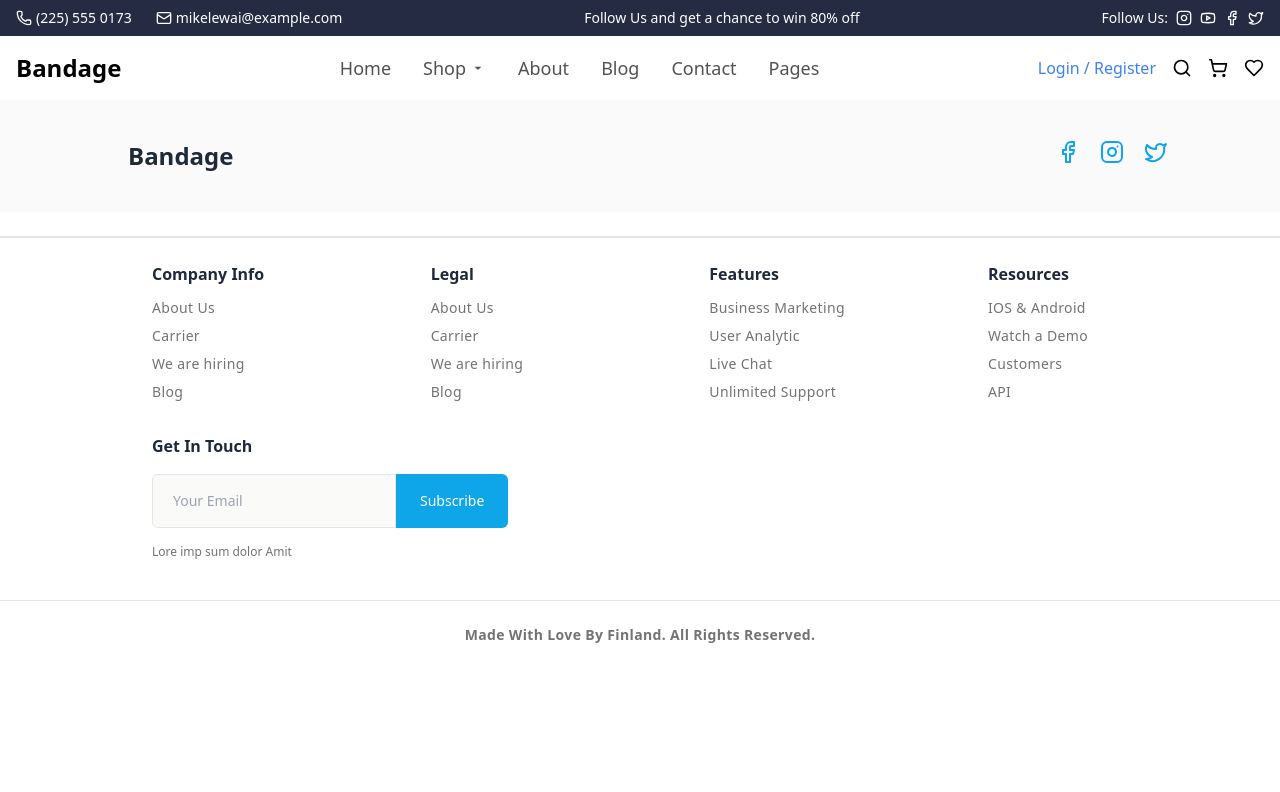
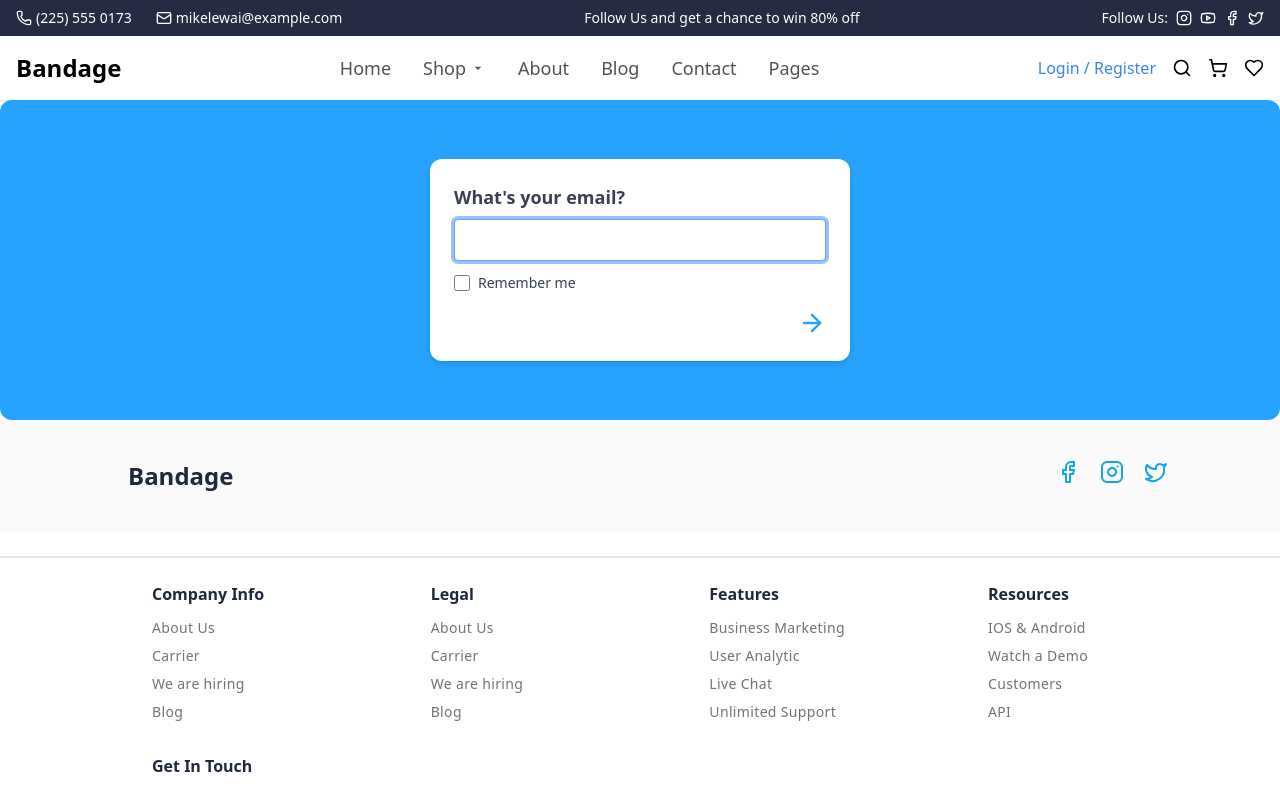
Before and after one commit to yakutbirce/shophoria-frontend, a React (Vite) app: page /login in a window 1280 px wide. Shown: the top 792 px of the page. Built offline with nearby package versions, Linux system fonts and the light colour scheme.

Commit message:
feat(login): complete T10 login requirements with RHF, thunk, gravatar and persistent state

```diff
--- a/package.json
+++ b/package.json
@@ -10,10 +10,12 @@
     "preview": "vite preview"
   },
   "dependencies": {
+    "@reduxjs/toolkit": "^2.7.0",
     "axios": "^1.8.4",
     "lucide-react": "^0.487.0",
     "react": "^19.0.0",
     "react-dom": "^19.0.0",
+    "react-gravatar": "^2.6.3",
     "react-hook-form": "^7.55.0",
     "react-redux": "^9.2.0",
     "react-router-dom": "^5.3.4",
--- a/src/App.jsx
+++ b/src/App.jsx
@@ -22,9 +22,25 @@ import ContactPage from "./components/Contact/ContactPage";
 import ContactUsPage from "./components/Contact/ContactUsPage";
 import AuthChoicePage from "./pages/AuthChoicePage";
 import SignUp from "./components/Auth/SignUp";
+import Login from "./components/Auth/Login";
+import { useEffect } from "react";
+import { useDispatch } from "react-redux";
+import { setUser } from "./store/userSlice";
+
+
 
 
 function App() {
+
+  const dispatch = useDispatch();
+
+useEffect(() => {
+  const savedUser = localStorage.getItem("userInfo");
+  if (savedUser) {
+    dispatch(setUser(JSON.parse(savedUser)));
+  }
+}, [dispatch]);
+
   const location = useLocation();
 
   const isShopLayout =
@@ -62,7 +78,13 @@ function App() {
   <AuthChoicePage />
 </Route>
 
-{/* Gerçek Sign‑Up formu */}
+{/* Login formu */}
+<Route path="/login">
+  <Login />
+</Route>
+
+
+{/* Sign‑Up formu */}
 <Route path="/signup">
   <SignUp />
 </Route>
--- /dev/null
+++ b/src/components/Auth/Login.jsx
@@ -0,0 +1,218 @@
+
+import React, { useState, useRef } from "react";
+import { useForm } from "react-hook-form";
+import { useHistory } from "react-router-dom";
+import { toast } from "react-toastify";
+import { ArrowLeft, ArrowRight } from "lucide-react";
+import { useDispatch } from "react-redux";
+import { loginThunk } from "../../store/userSlice";
+
+const questions = [
+  {
+    name: "email",
+    question: "What's your email?",
+    pattern: /^[^\s@]+@[^\s@]+\.[^\s@]+$/,
+    validate: (value) =>
+      /^[^\s@]+@[^\s@]+\.[^\s@]+$/.test(value) || "Please enter a valid email",
+  },
+  {
+    name: "password",
+    question: "Enter your password",
+    type: "password",
+    validate: (value) => value.length >= 6 || "Password must be at least 6 chars",
+  },
+];
+
+
+
+
+const Login = () => {
+  const history = useHistory();
+  const dispatch = useDispatch();
+  const inputRef = useRef(null);
+
+  const [position, setPosition] = useState(0);
+  const [answers, setAnswers] = useState({});
+  const [progress, setProgress] = useState(0);
+  const [inputValue, setInputValue] = useState("");
+  const [submitting, setSubmitting] = useState(false);
+  const [completed, setCompleted] = useState(false);
+
+  const [rememberMe, setRememberMe] = useState(false);
+
+
+  const {
+    register,
+    setValue,
+    trigger,
+    formState: { errors },
+  } = useForm();
+
+  const current = questions[position];
+
+  const handleNext = async () => {
+    const isValid = await trigger(current.name);
+    if (!isValid) return;
+
+    const updatedAnswers = { ...answers, [current.name]: inputValue };
+    setAnswers(updatedAnswers);
+    setValue(current.name, inputValue);
+    setInputValue("");
+    setProgress(((position + 1) / questions.length) * 100);
+
+    if (position + 1 < questions.length) {
+      setPosition((prev) => prev + 1);
+    } else {
+      handleSubmit(updatedAnswers);
+    }
+  };
+
+  const handleSubmit = async (data) => {
+    setSubmitting(true);
+
+    try {
+      const resultAction = await dispatch(loginThunk(data));
+
+
+      console.log("Gelen payload:", resultAction.payload);
+
+      if (loginThunk.fulfilled.match(resultAction)) {
+        if (rememberMe && resultAction.payload.token) {
+          localStorage.setItem("token", resultAction.payload.token);
+        }
+
+        toast.success("Login successful!");
+        await new Promise((r) => setTimeout(r, 1500));
+        setCompleted(true);
+        history.push("/");
+      } else {
+        throw new Error(resultAction.payload);
+      }
+    } catch (err) {
+      toast.error(err.message || "Login failed");
+    } finally {
+      setSubmitting(false);
+    }
+  };
+
+
+  return (
+    <div className="relative w-full min-h-[320px] bg-[#25A3FF] flex items-center justify-center rounded-xl">
+      <div
+        className="absolute top-0 left-0 h-full bg-[#0069ec] transition-all duration-300 rounded-xl"
+        style={{ width: `${progress}vw` }}
+      />
+
+      {completed ? (
+        <h1 className="text-white text-3xl font-bold animate-fade-in-up z-10 text-center">
+          Welcome back!
+        </h1>
+      ) : (
+        <div className="relative z-10 w-full max-w-[420px] bg-white p-6 rounded-xl shadow-md">
+          <label className="block text-lg font-semibold mb-2 text-gray-700">
+            {current.question}
+          </label>
+
+          <input
+            key={position}
+            type={current.type || "text"}
+            value={inputValue}
+            {...register(current.name, {
+              required: "This field is required",
+              validate: current.validate,
+            })}
+            onChange={(e) => {
+              const val = e.target.value;
+              setInputValue(val);
+              setValue(current.name, val);
+            }}
+            onKeyDown={(e) => {
+              if (e.key === "Enter") {
+                e.preventDefault();
+                handleNext();
+              }
+            }}
+            autoFocus
+            className="w-full px-3 py-2 border border-gray-300 rounded focus:outline-none focus:ring focus:border-blue-400"
+          />
+
+{errors[current.name] && (
+  <p className="text-sm text-red-500 mb-2">
+    {errors[current.name].message}
+  </p>
+)}
+
+<div className="flex items-center mt-3 mb-1">
+  <input
+    id="remember"
+    type="checkbox"
+    checked={rememberMe}
+    onChange={() => setRememberMe(!rememberMe)}
+    className="w-4 h-4 text-blue-600 bg-gray-100 border-gray-300 rounded focus:ring-blue-500 focus:ring-2"
+  />
+  <label htmlFor="remember" className="ml-2 text-sm font-medium text-gray-700">
+    Remember me
+  </label>
+</div>
+
+
+          <div className="flex justify-between items-center mt-4">
+            {position > 0 ? (
+              <button
+                onClick={() => {
+                  setPosition((prev) => prev - 1);
+                  const prevQ = questions[position - 1];
+                  setInputValue(answers[prevQ.name] || "");
+                  setProgress(((position - 1) / questions.length) * 100);
+                }}
+                className="text-[#25a3ff] hover:text-gray-800"
+              >
+                <ArrowLeft className="w-7 h-7" />
+              </button>
+            ) : (
+              <span className="w-7 h-7" />
+            )}
+
+            <button
+              onClick={handleNext}
+              disabled={submitting}
+              className={`text-[#25a3ff] hover:text-gray-800 transition-opacity duration-300 ${
+                submitting ? "opacity-50 cursor-not-allowed" : ""
+              }`}
+            >
+              {submitting ? (
+                <div className="flex items-center gap-2">
+                  <svg
+                    className="animate-spin h-5 w-5 text-[#25a3ff]"
+                    xmlns="http://www.w3.org/2000/svg"
+                    fill="none"
+                    viewBox="0 0 24 24"
+                  >
+                    <circle
+                      className="opacity-25"
+                      cx="12"
+                      cy="12"
+                      r="10"
+                      stroke="currentColor"
+                      strokeWidth="4"
+                    />
+                    <path
+                      className="opacity-75"
+                      fill="currentColor"
+                      d="M4 12a8 8 0 018-8v4a4 4 0 00-4 4H4z"
+                    />
+                  </svg>
+                  <span className="text-sm text-[#25a3ff]">Logging in...</span>
+                </div>
+              ) : (
+                <ArrowRight className="w-7 h-7" />
+              )}
+            </button>
+          </div>
+        </div>
+      )}
+    </div>
+  );
+};
+
+export default Login;
--- a/src/components/Navbar/MobileNavbar.jsx
+++ b/src/components/Navbar/MobileNavbar.jsx
@@ -1,9 +1,14 @@
 import React, { useState } from "react";
+import { useSelector } from "react-redux";
+import Gravatar from "react-gravatar";
+
 import { User, Search, ShoppingCart, Menu } from "lucide-react";
 import NavLinks from "../common/NavLinks";
 import { Link } from "react-router-dom";
 
 const MobileNavbar = () => {
+  const userInfo = useSelector((state) => state.user.userInfo);
+
   const [isMenuOpen, setIsMenuOpen] = useState(false);
 
   const toggleMenu = () => {
@@ -23,6 +28,20 @@ const MobileNavbar = () => {
           <Link to="/login-register" aria-label="User" className="focus:outline-none">
             <User size={24} />
           </Link>
+          {userInfo && (
+  <div className="flex items-center gap-2">
+    <Gravatar
+      email={userInfo.email}
+      className="rounded-full w-6 h-6"
+      default="mp"
+    />
+    <span className="text-sm text-neutral-700 font-semibold">
+      Welcome, {userInfo.name || userInfo.email}
+    </span>
+  </div>
+)}
+
+
           <Link to="/search" aria-label="Search" className="focus:outline-none">
             <Search size={24} />
           </Link>
--- a/src/components/Navbar/ShopMobileNavbar.jsx
+++ b/src/components/Navbar/ShopMobileNavbar.jsx
@@ -1,4 +1,7 @@
 import React, { useState } from "react";
+import { useSelector } from "react-redux";
+import Gravatar from "react-gravatar";
+
 import { Link } from "react-router-dom";
 import {
   Menu,
@@ -18,6 +21,8 @@ const navLinks = [
 ];
 
 const ShopMobileNavbar = () => {
+  const userInfo = useSelector((state) => state.user.userInfo);
+
   const [isOpen, setIsOpen] = useState(false);
 
   return (
@@ -57,6 +62,20 @@ const ShopMobileNavbar = () => {
           <Link to="/login-register" className="flex items-center gap-2 text-[#23A6F0] font-medium">
             <User size={20} /> Login / Register
           </Link>
+          {userInfo && (
+  <div className="flex items-center gap-2">
+    <Gravatar
+      email={userInfo.email}
+      className="rounded-full w-6 h-6"
+      default="mp"
+    />
+    <span className="text-sm text-neutral-700 font-semibold">
+      Welcome, {userInfo.name || userInfo.email}
+    </span>
+  </div>
+)}
+
+
           <Link to="/search" className="flex items-center gap-2 text-[#23A6F0]">
             <Search size={20} />
           </Link>
--- a/src/main.jsx
+++ b/src/main.jsx
@@ -1,13 +1,14 @@
-
-import { createRoot } from 'react-dom/client'
-import { BrowserRouter } from 'react-router-dom'
-import './index.css'
-import App from './App.jsx'
+import { createRoot } from 'react-dom/client';
+import { BrowserRouter } from 'react-router-dom';
+import { Provider } from 'react-redux';
+import { store } from './store/store';
+import './index.css';
+import App from './App.jsx';
 
 createRoot(document.getElementById('root')).render(
-
+  <Provider store={store}>
     <BrowserRouter>
-    <App />
-  </BrowserRouter>
-
-)
+      <App />
+    </BrowserRouter>
+  </Provider>
+);
--- /dev/null
+++ b/src/store/store.js
@@ -0,0 +1,8 @@
+import { configureStore } from "@reduxjs/toolkit";
+import userReducer from "./userSlice";
+
+export const store = configureStore({
+  reducer: {
+    user: userReducer,
+  },
+});
--- /dev/null
+++ b/src/store/userSlice.js
@@ -0,0 +1,48 @@
+
+import { createSlice, createAsyncThunk } from "@reduxjs/toolkit";
+import axiosInstance from "../services/axiosInstance";
+
+export const loginThunk = createAsyncThunk(
+  "user/login",
+  async (credentials, thunkAPI) => {
+    try {
+      const response = await axiosInstance.post("/login", credentials);
+      return response.data;
+    } catch (error) {
+      return thunkAPI.rejectWithValue(
+        error.response?.data?.message || "Login failed"
+      );
+    }
+  }
+);
+
+const initialState = {
+  userInfo: null,
+};
+
+const userSlice = createSlice({
+  name: "user",
+  initialState,
+  reducers: {
+    setUser: (state, action) => {
+      state.userInfo = action.payload;
+    },
+    logoutUser: (state) => {
+      state.userInfo = null;
+    },
+  },
+  extraReducers: (builder) => {
+    builder
+    .addCase(loginThunk.fulfilled, (state, action) => {
+        state.userInfo = action.payload;
+        localStorage.setItem("userInfo", JSON.stringify(action.payload));
+      })
+
+      .addCase(loginThunk.rejected, (state, action) => {
+        console.error("Login failed:", action.payload);
+      });
+  },
+});
+
+export const { setUser, logoutUser } = userSlice.actions;
+export default userSlice.reducer;
```
Also changed, not shown: src/components/Navbar/DesktopNavbar.jsx (+19 -0 lines), 1 other file (tests, documents, lock files or other folders).
